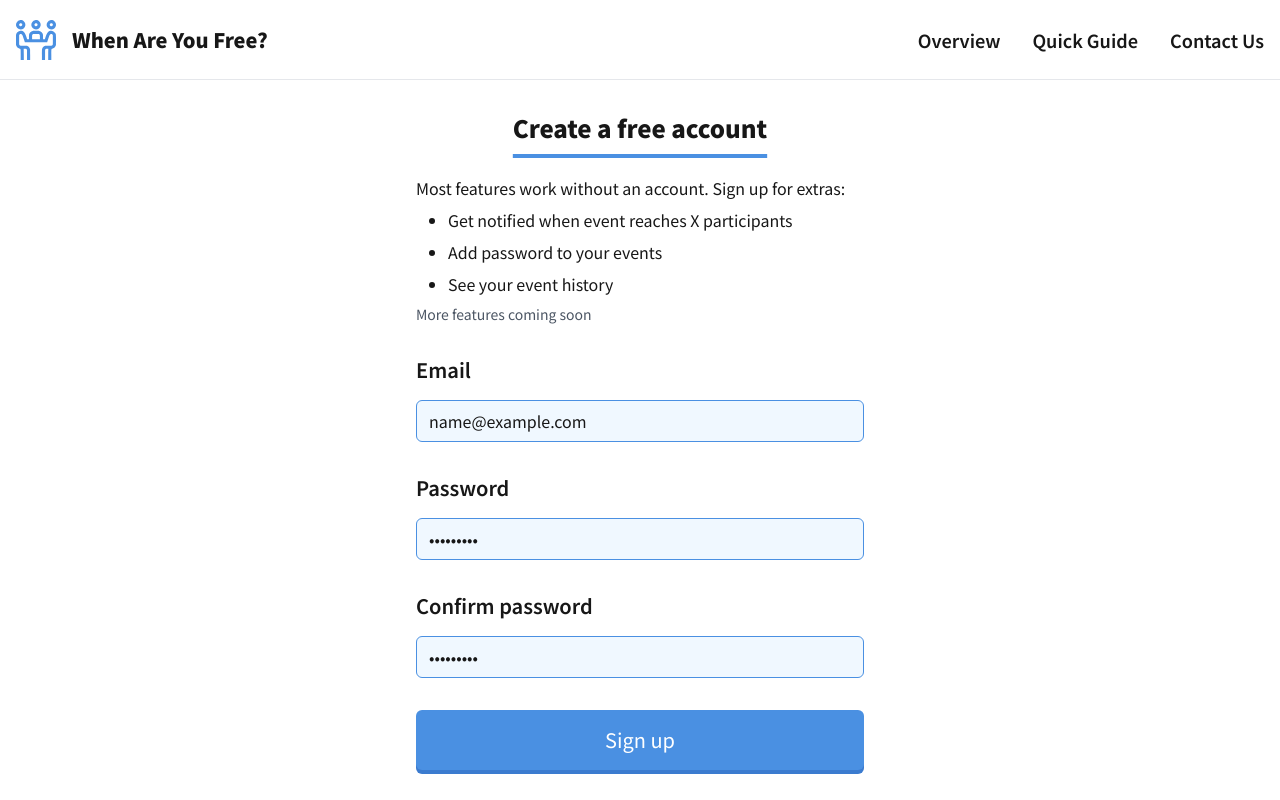
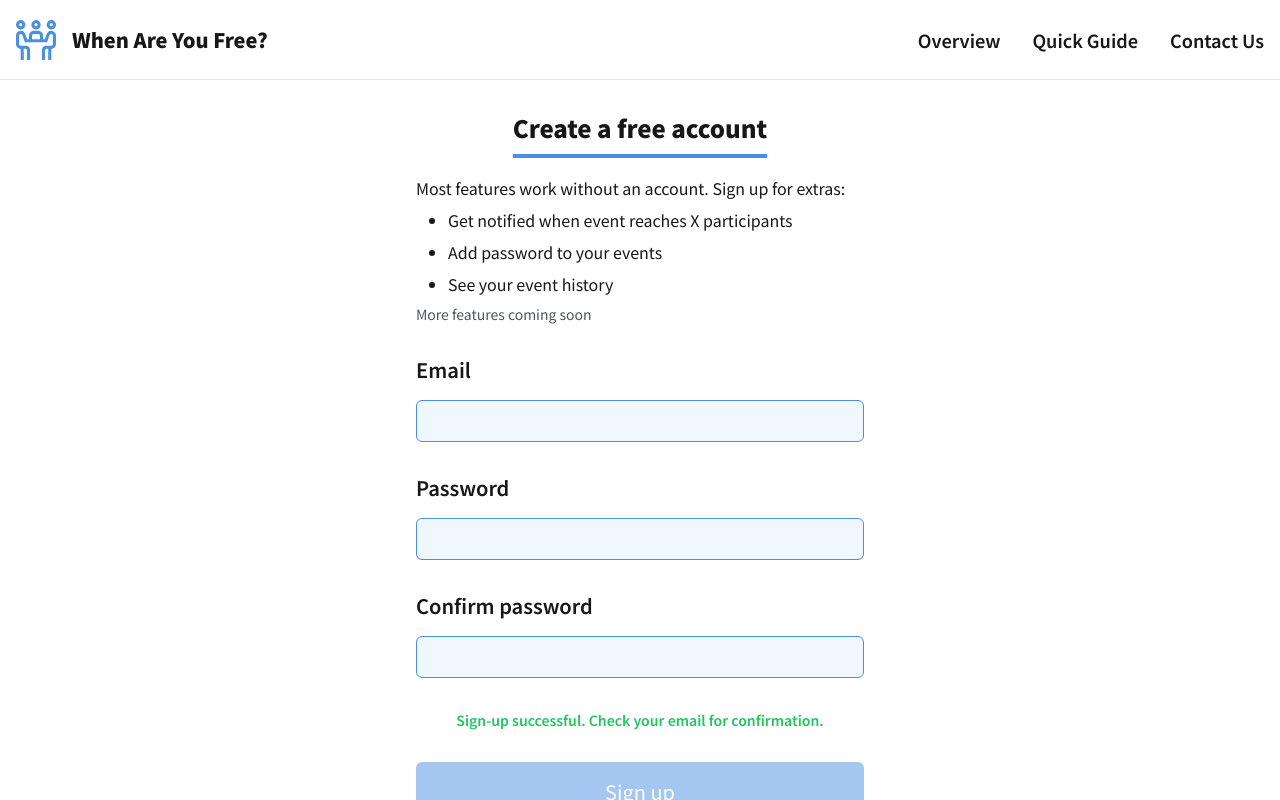
Before and after one commit to takumitoma/itsu-aiteru-scheduler, a Next.js app: page /en/sign-up in a window 1280 px wide. Both pictures are taken after typing "name@example.com", "Sample123", "Sample123" into the empty fields and a click on the button "Sign up". Shown: the top 800 px of the page. Built offline with nearby package versions, Linux system fonts and the light colour scheme.

Commit message:
feat: display messages on submission to sign up form

```diff
--- a/messages/en.json
+++ b/messages/en.json
@@ -228,7 +228,9 @@
     "signingUp": "Signing up...",
     "emailError": "Please enter a valid email",
     "passwordError": "Password must contain at least 6 characters",
-    "passwordMismatchError": "Passwords do not match"
+    "passwordMismatchError": "Passwords do not match",
+    "signUpError": "An unexpected error occurred. Please try again.",
+    "signUpSuccess": "Sign-up successful. Check your email for confirmation."
   },
   "CreateEvent": {
     "pageTitle": "Create New Event",
--- a/messages/ja.json
+++ b/messages/ja.json
@@ -215,7 +215,7 @@
     "loginFail": "メールアドレスまたはパスワードが正しくありません"
   },
   "SignUp": {
-    "createAccount": "無料アカウントを作成",
+    "createAccount": "無料アカウントを登録登録",
     "accountOptional": "アカウントがなくても主な機能は使えます。登録すると追加機能が使えます：",
     "featureNotification": "イベント参加者数が X 人に達したら通知を受け取る",
     "featurePassword": "イベントにパスワードを設定",
@@ -228,7 +228,9 @@
     "signingUp": "アカウント作成中...",
     "emailError": "メールアドレスを正しく入力してください",
     "passwordError": "パスワードは6文字以上で入力してください",
-    "passwordMismatchError": "パスワードが一致しません。"
+    "passwordMismatchError": "パスワードが一致しません",
+    "signUpError": "予期せぬエラーが発生しました。もう一度お試しください。",
+    "signUpSuccess": "アカウントが作成されました。確認メールを送信しましたので、ご確認ください。"
   },
   "CreateEvent": {
     "pageTitle": "新規イベント作成",
--- a/src/components/SignUpForm/index.tsx
+++ b/src/components/SignUpForm/index.tsx
@@ -1,6 +1,6 @@
 'use client';
 
-import { useRef } from 'react';
+import { useRef, useState } from 'react';
 import { zodResolver } from '@hookform/resolvers/zod';
 import { SubmitHandler, useForm } from 'react-hook-form';
 import { z } from 'zod';
@@ -23,11 +23,13 @@ type FormFields = z.infer<typeof schema>;
 export function SignUpForm() {
   const t = useTranslations('SignUp');
   const honeypotRef = useRef<HTMLInputElement>(null);
+  const [signUpError, setSignUpError] = useState(false);
 
   const {
     register,
     handleSubmit,
-    formState: { isSubmitting, errors },
+    reset,
+    formState: { isSubmitting, errors, isSubmitSuccessful },
   } = useForm<FormFields>({
     resolver: zodResolver(schema),
     defaultValues: {
@@ -39,7 +41,20 @@ export function SignUpForm() {
 
   const onSubmit: SubmitHandler<FormFields> = async (data) => {
     console.log(data);
-    // logic for form submission
+    setSignUpError(false);
+
+    try {
+      // logic for sign up via supabase, return { error }
+      const error = false;
+
+      if (error) {
+        setSignUpError(true);
+      } else {
+        reset();
+      }
+    } catch (err) {
+      setSignUpError(true);
+    }
   };
 
   return (
@@ -50,6 +65,7 @@ export function SignUpForm() {
           <input
             id="email"
             type="text"
+            disabled={isSubmitSuccessful}
             className={`mt-4 font-normal text-base w-full ${errors.email ? 'border-red-500' : ''}`}
             {...register('email')}
           />
@@ -68,6 +84,7 @@ export function SignUpForm() {
           <input
             id="password"
             type="password"
+            disabled={isSubmitSuccessful}
             className={`mt-4 font-normal text-base w-full ${
               errors.password ? 'border-red-500' : ''
             }`}
@@ -88,6 +105,7 @@ export function SignUpForm() {
           <input
             id="confirmPassword"
             type="password"
+            disabled={isSubmitSuccessful}
             className={`mt-4 font-normal text-base w-full ${
               errors.confirmPassword ? 'border-red-500' : ''
             }`}
@@ -106,10 +124,28 @@ export function SignUpForm() {
         )}
       </div>
 
+      {signUpError && (
+        <div className="flex">
+          <p className="text-sm w-full text-center text-red-500 font-semibold">
+            {t('signUpError')}
+          </p>
+        </div>
+      )}
+
+      {isSubmitSuccessful && (
+        <div className="flex">
+          <p className="text-sm w-full text-center text-green-500 font-semibold">
+            {t('signUpSuccess')}
+          </p>
+        </div>
+      )}
+
       <button
         type="submit"
-        disabled={isSubmitting}
-        className={`three-d w-full ${isSubmitting ? 'opacity-50 cursor-not-allowed' : ''}`}
+        disabled={isSubmitting || isSubmitSuccessful}
+        className={`three-d w-full ${
+          isSubmitting || isSubmitSuccessful ? 'opacity-50 cursor-not-allowed' : ''
+        }`}
       >
         {isSubmitting ? t('signingUp') : t('signUp')}
       </button>
```
